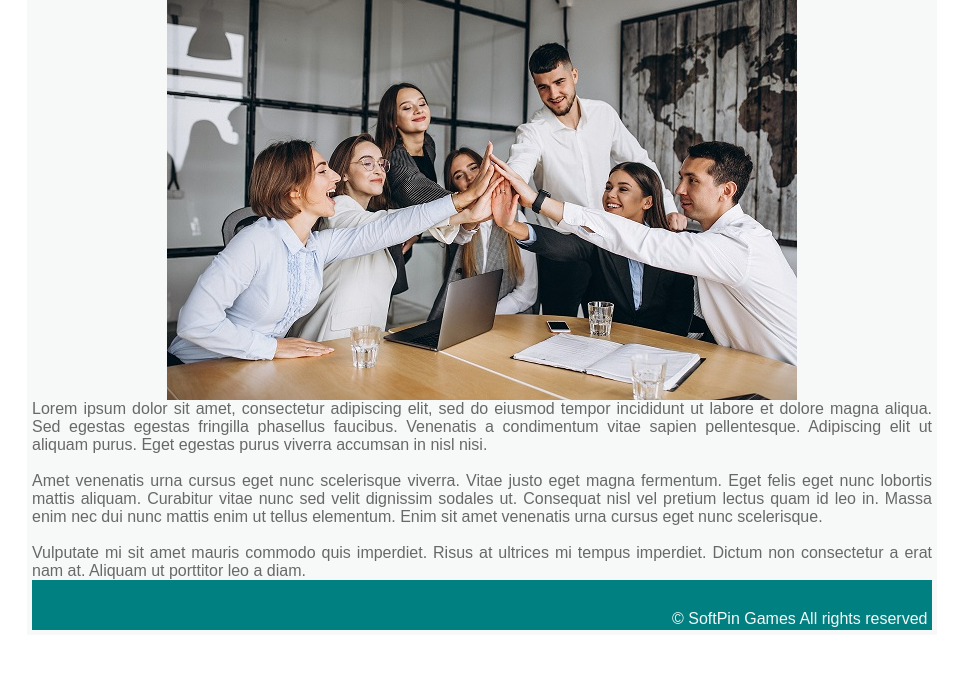
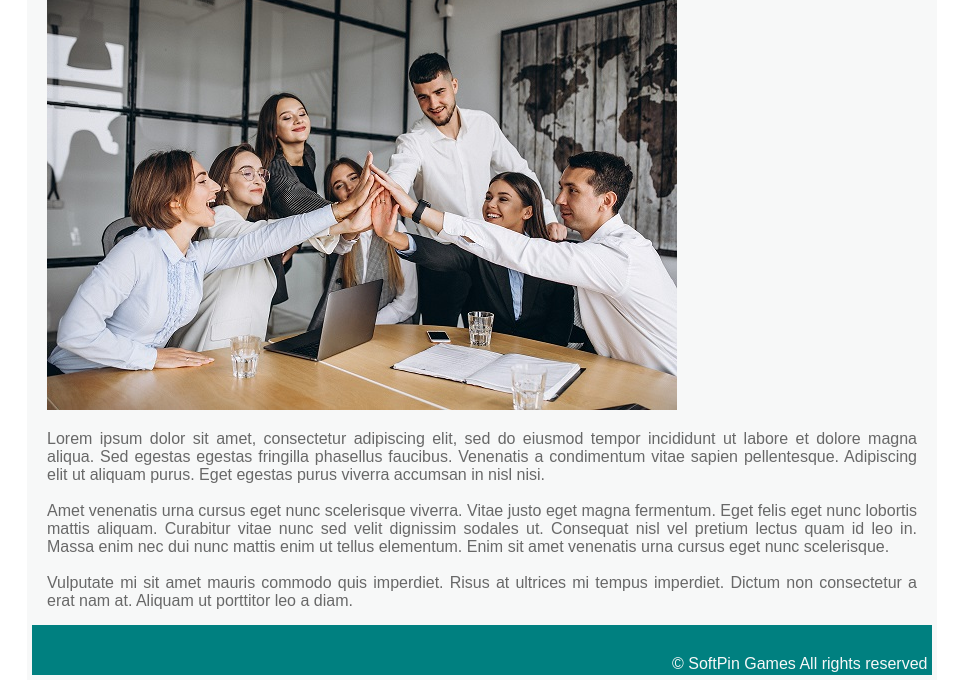
Before and after one commit to fpinedas/MP_0373_Actividad_1, a plain HTML site: page quienes.html in a window 1280 px wide. Shown: the part 331-1011 px from the top of the page, without its empty margins (158-1121 px from the left). Before the commit the page ends 966 px from the top, so only its background shows below. Drawn offline with Linux system fonts and the light colour scheme.

Commit message:
comentarios

```diff
--- a/quienes.html
+++ b/quienes.html
@@ -21,12 +21,12 @@
         <!-- Menú de la página -->
         <div w3-include-html="menuDesplegable.html"></div>
 
-        <div>
+        <div class="parrafo">
             <!-- Contenido principal -->
             <h1 class="titulo">Somos un equipo joven</h1>
             <img class="centrado" src="imagenes/equipo_oficina_630x420.jpg" alt="Somos un equipo joven">
         </div>
-        <div class="seccion">
+        <div class="parrafo">
             <div class="lipsum">
                 <p>
                     Lorem ipsum dolor sit amet, consectetur adipiscing elit, sed do eiusmod tempor incididunt ut
@@ -54,6 +54,7 @@
 		<div w3-include-html="piePagina.html"></div>
     </div>
 
+    <!-- Script para incluir los elementos comunes a todas las páginas -->
     <script>
         includeHTML();
     </script>
```
Also changed, not shown: areas.html (+1 -0 lines), contacto.html (+1 -0 lines), index.html (+1 -0 lines), localizacion.html (+1 -0 lines).
